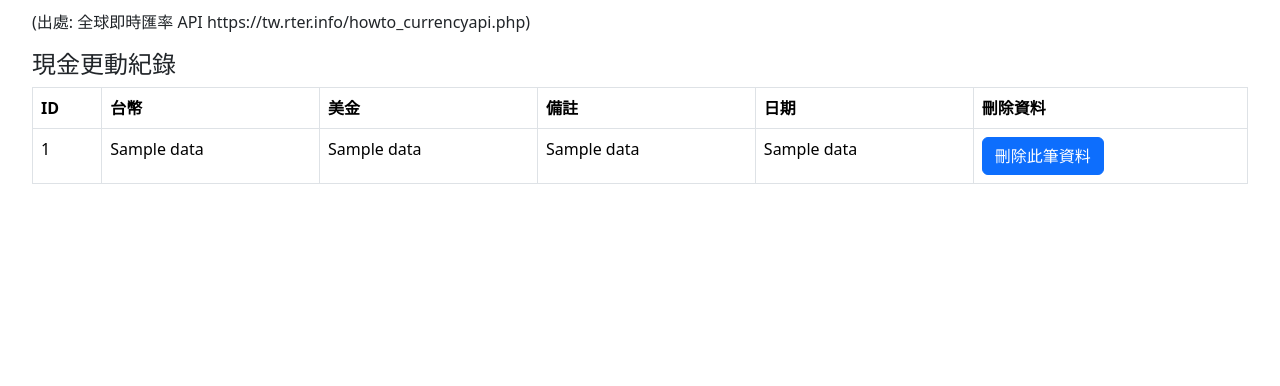
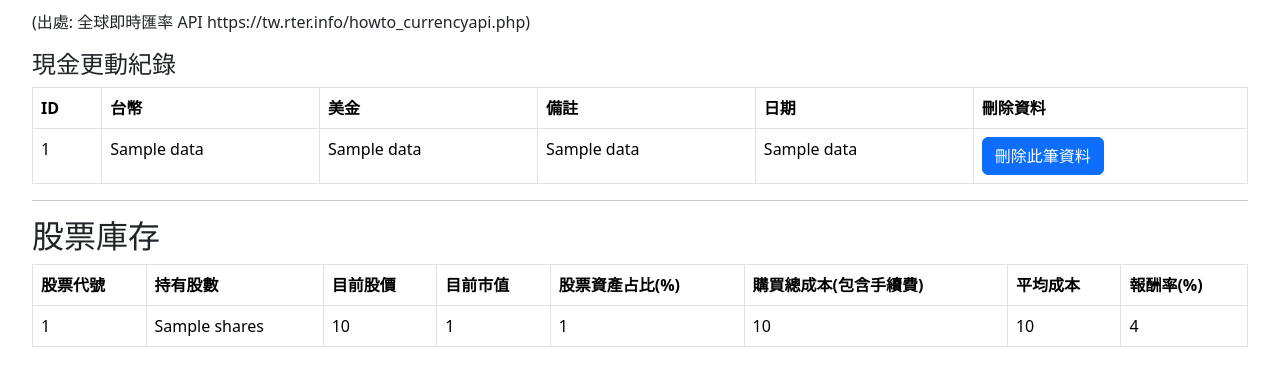
Before and after one commit to Sapphire0912/Financial-management, a Flask app: template reference/templates/index.html in a window 1280 px wide. Shown: the part 182-568 px from the top of the page. Run offline with Flask 3, Linux system fonts and the light colour scheme; the template is opened without the code that fills it: most values are stand-ins (such as "Sample title", 1, 10 or a date in 2020).

Commit message:
finish stock function

```diff
--- a/reference/index.py
+++ b/reference/index.py
@@ -25,8 +25,8 @@ def home():
     # 取得資料庫資料
     conn = get_db()
     cursor = conn.cursor()
-    result = cursor.execute("""SELECT * FROM cash""")
-    cash_result = result.fetchall()
+    cash_result = cursor.execute("""SELECT * FROM cash""")
+    cash_result = cash_result.fetchall()
 
     # 計算台幣與美金的總額
     tw_dollars = 0
@@ -43,13 +43,70 @@ def home():
     # 計算總共現金
     total_dollars = math.floor(tw_dollars + us_dollars * USD_to_TWD_rate)
 
+    # 取得所有股票資訊 (此處可以用 SQL 語法去抓取資料)
+    stock_result = cursor.execute("""SELECT * FROM stock""")
+    stock_result = stock_result.fetchall()
+    unique_stock_list = []
+    for data in stock_result:
+        if data[1] not in unique_stock_list:
+            unique_stock_list.append(data[1])
+
+    # 計算股票總市價
+    total_stock_value = 0
+
+    # 計算單一股票資訊
+    stock_info = []
+    for stock in unique_stock_list:
+        result = cursor.execute(
+            """SELECT * FROM stock WHERE stock_id=?""", (stock, ))
+        result = result.fetchall()
+        stock_cost = 0  # 單一股票總花費
+        shares = 0  # 單一股票股數
+        for d in result:
+            shares += d[2]
+            stock_cost += d[2] * d[3] + d[4] + d[5]
+
+        # 取得目前股價資訊
+        url = "https://www.twse.com.tw/exchangeReport/STOCK_DAY?response=json&stockNo=" + stock
+        response = requests.get(url)
+        data = response.json()
+        price_array = data['data']
+        current_price = float(price_array[-1][6].replace(',', ''))
+
+        # 單一股票總市值
+        total_value = int(current_price * shares)
+        total_stock_value += total_value
+
+        # 單一股票的平均成本
+        avg_cost = round(stock_cost / shares, 2)
+
+        # 單一股票報酬率
+        rate_of_return = round((total_value - stock_cost)
+                               * 100 / stock_cost, 2)
+
+        stock_info.append(
+            {
+                'stock_id': stock,
+                'stock_cost': stock_cost,
+                'total_value': total_value,
+                'avg_cost': avg_cost,
+                'shares': shares,
+                'current_price': current_price,
+                'rate_of_return': rate_of_return
+            })
+
+    for stock in stock_info:
+        stock['value_percentage'] = round(
+            stock['total_value'] * 100 / total_stock_value, 2)
+
     # 傳送至前端的物件資訊
     datas = {
         'total': total_dollars,
         'rate': USD_to_TWD_rate,
         'USD': us_dollars,
         'TWD': tw_dollars,
-        'cash_result': cash_result
+        'cash_result': cash_result,
+        'stock_info': stock_info,
     }
 
     return render_template('index.html', data=datas)
@@ -109,7 +166,25 @@ def stock_form():
 
 @app.route('/stock', methods=['POST'])
 def submit_stock():
-    pass
+    # 取得股票資訊、日期等
+    stock_id = request.values["stock-id"]
+    stock_num = request.values["stock-num"]
+    stock_price = request.values["stock-price"]
+    processing_fee = request.values["processing-fee"] if request.values["processing-fee"] != '' else 0
+    tax = request.values["tax"] if request.values["tax"] != '' else 0
+    date = request.values["date"]
+
+    # 更新 db data
+    conn = get_db()
+    cursor = conn.cursor()
+    cursor.execute(
+        """INSERT into stock (stock_id, stock_num, stock_price, processing_fee, tax, date_info) values (?, ?, ?, ?, ?, ?)""",
+        (stock_id, stock_num, stock_price, processing_fee, tax, date)
+    )
+    conn.commit()
+
+    # 將使用者導回主頁面
+    return redirect("/")
 
 
 if __name__ == "__main__":
--- a/reference/templates/index.html
+++ b/reference/templates/index.html
@@ -42,4 +42,37 @@
     </tbody>
   </table>
 </div>
+
+<hr />
+<div id="stock-info">
+  <h2>股票庫存</h2>
+  <table class="table table-bordered">
+    <thead>
+      <tr>
+        <th scope="col">股票代號</th>
+        <th scope="col">持有股數</th>
+        <th scope="col">目前股價</th>
+        <th scope="col">目前市值</th>
+        <th scope="col">股票資產占比(%)</th>
+        <th scope="col">購買總成本(包含手續費)</th>
+        <th scope="col">平均成本</th>
+        <th scope="col">報酬率(%)</th>
+      </tr>
+    </thead>
+    <tbody>
+      {% for d in data['stock_info'] %}
+      <tr>
+        <td>{{d['stock_id']}}</td>
+        <td>{{d['shares']}}</td>
+        <td>{{d['current_price']}}</td>
+        <td>{{d['total_value']}}</td>
+        <td>{{d['value_percentage']}}</td>
+        <td>{{d['stock_cost']}}</td>
+        <td>{{d['avg_cost']}}</td>
+        <td>{{d['rate_of_return']}}</td>
+      </tr>
+      {% endfor %}
+    </tbody>
+  </table>
+</div>
 {% endblock %}
```
Also changed, not shown: datafile.db.
